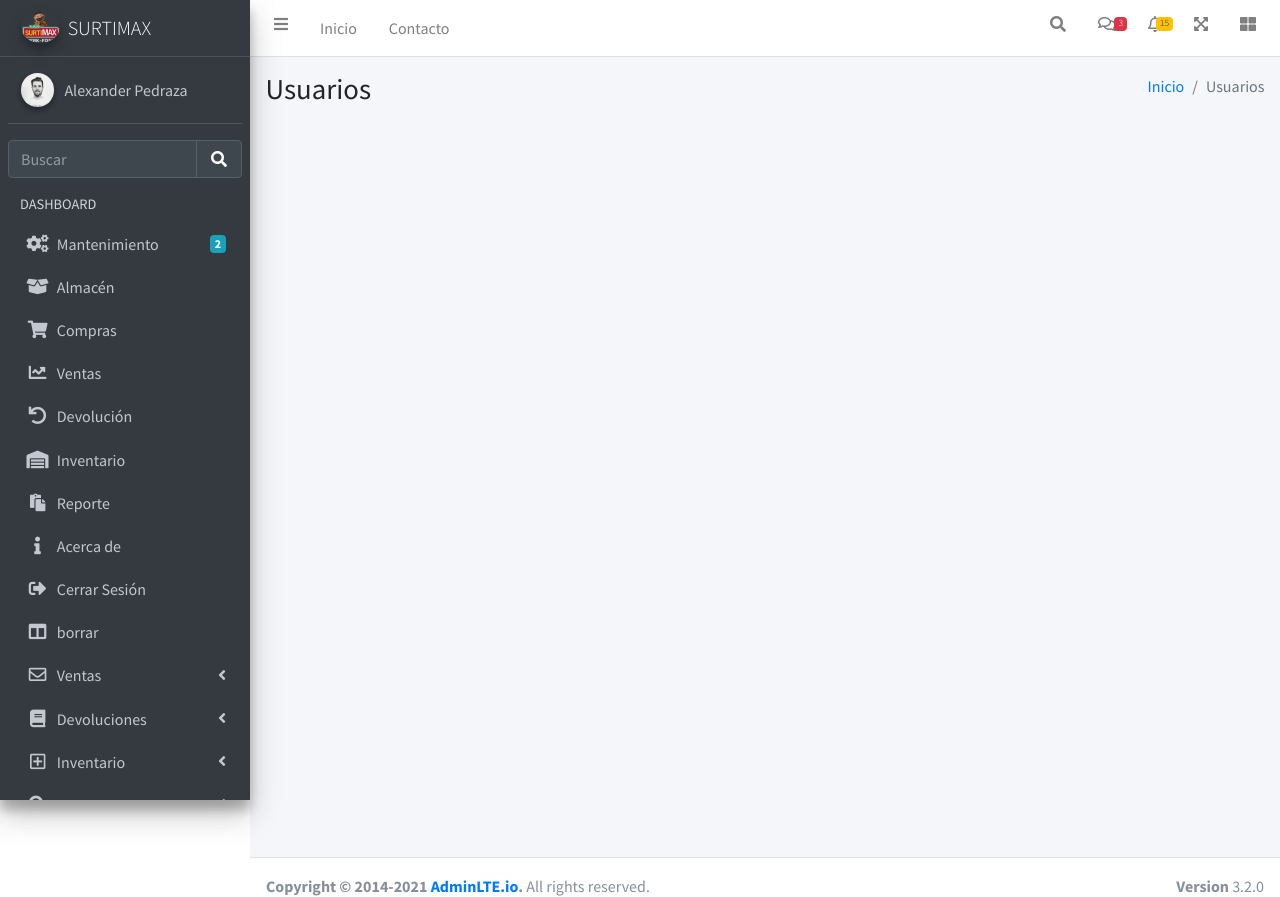
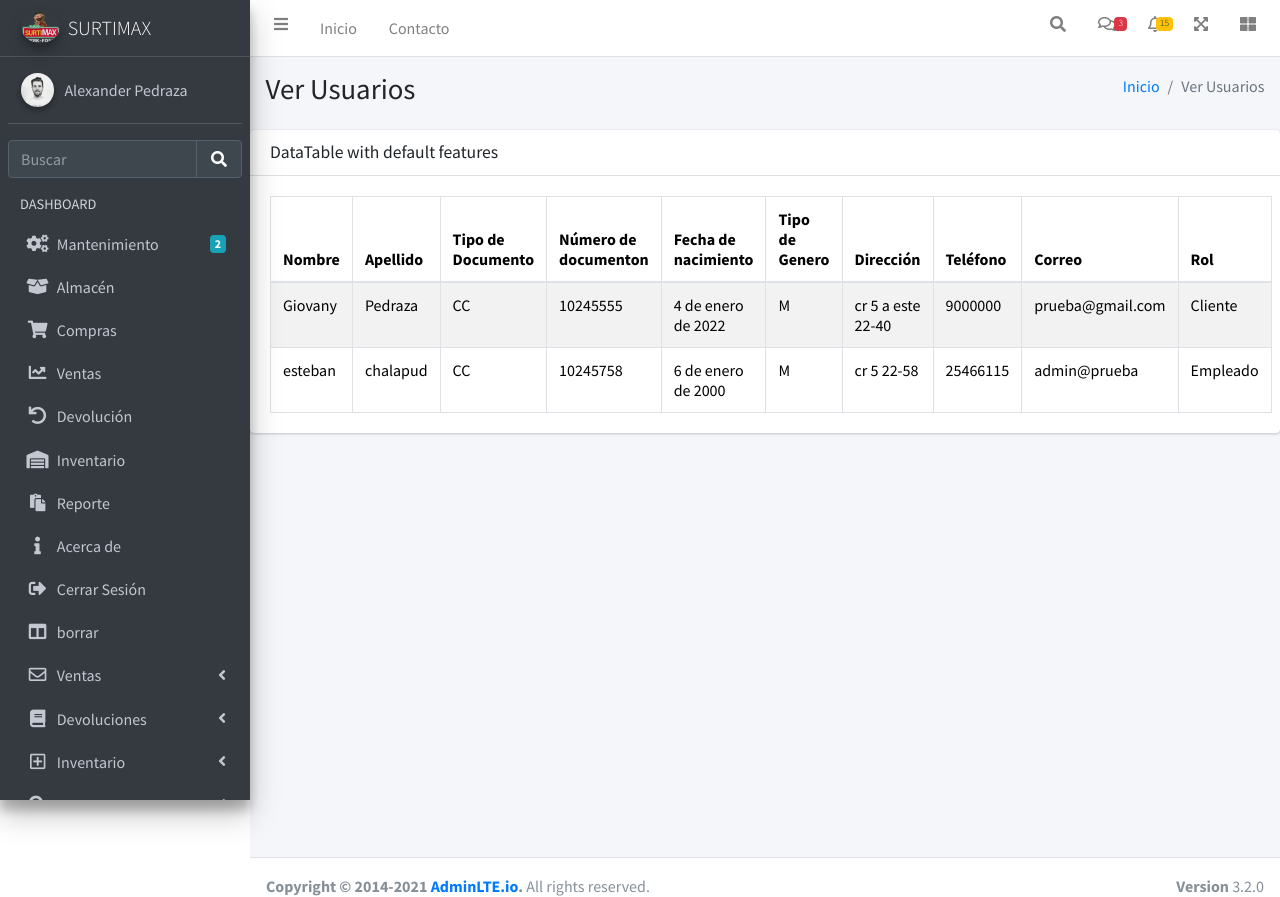
Before and after one commit to Alexanderz26/Surtimax, a Django app: page /usuarios/ in a window 1280 px wide. Shown: the top 897 px of the page. Run offline with Django 4.2, Linux system fonts and the light colour scheme; data comes from the database, SQL or seed files in the repository; both versions use the stored data as it was after the commit; some libraries are stand-ins or nearby versions.

Commit message:
de crear usuarios y base global de USUARIOS
se creo usuario base y Crear usuarios falta botones y enlazar estilos

```diff
--- a/main/settings.py
+++ b/main/settings.py
@@ -39,8 +39,13 @@ INSTALLED_APPS = [
     'django.contrib.messages',
     'django.contrib.staticfiles',
     'bootstrap5',
+    'crispy_forms', #pip install crispy-forms
+    'crispy_bootstrap5',#pip install crispy-bootstrap5
     'usuarios',
 ]
+
+CRISPY_ALLOWED_TEMPLATE_PACKS = "bootstrap5"
+CRISPY_TEMPLATE_PACK = "bootstrap5"
 
 MIDDLEWARE = [
     'django.middleware.security.SecurityMiddleware',
--- a/main/templates/index.html
+++ b/main/templates/index.html
@@ -19,7 +19,7 @@
                     <div class="icon">
                         <i class="ion ion-person"></i>
                     </div>
-                    <a href="{% url 'usuarios' %}" class="small-box-footer">Más info <i
+                    <a href="{% url 'usuarios-crear' %}" class="small-box-footer">Más info <i
                             class="fas fa-arrow-circle-right"></i></a>
                 </div>
             </div>
--- a/main/templates/usuarios/usuarios-crear.html
+++ b/main/templates/usuarios/usuarios-crear.html
@@ -1,8 +1,11 @@
 {% extends 'partials/body.html' %}
+{% load crispy_forms_tags %}
 {% block contenido %}
+<div class="container">
 <form action="" method="POST">
-    {{form}}
+    {{form|crispy}}
     {% csrf_token %}
     <input type="submit" value="Registrar">
 </form>
+</div>
 {% endblock contenido %}
--- a/main/templates/usuarios/usuarios.html
+++ b/main/templates/usuarios/usuarios.html
@@ -1,4 +1,52 @@
 {% extends 'partials/body.html' %}
+
 {% block contenido %}
+ <!-- /.card -->
+ <div class="card">
+    <div class="card-header">
+      <h3 class="card-title">DataTable with default features</h3>
+    </div>
+    <!-- /.card-header -->
+    <div class="card-body">
+      <table id="example1" class="table table-bordered table-striped">
+        <thead>
+        <tr>
+          <th>Nombre</th>
+          <th>Apellido</th>
+          <th>Tipo de Documento</th>
+          <th>Número de documenton</th>
+          <th>Fecha de nacimiento</th>
+          <th>Tipo de Genero</th>
+          <th>Dirección</th>
+          <th>Teléfono</th>
+          <th>Correo</th>
+          <th>Rol</th>
+        </tr>
+        </thead>
+        <tbody>
 
+
+            {% for usuario in usuarios  %}
+            <tr>
+                <td>{{usuario.nombre}}</td>
+                <td>{{usuario.apellidos}}</td>
+                <td>{{usuario.tipoDocumento}}</td>
+                <td>{{usuario.documento}}</td>
+                <td>{{usuario.fecha_nacimiento}}</td>
+                <td>{{usuario.genero}}</td>
+                <td>{{usuario.direccion}}</td>
+                <td>{{usuario.telefono}}</td>
+                <td>{{usuario.email}}</td>
+                <td>{{usuario.rol}}</td>
+            </tr>
+            {% endfor %}
+
+
+        </tbody>
+      </table>
+    </div>
+    <!-- /.card-body -->
+  </div>
+
+  <!-- /.card -->
 {% endblock contenido %}
--- a/usuarios/urls.py
+++ b/usuarios/urls.py
@@ -1,6 +1,7 @@
 from django.urls import path
-from usuarios.views import usuarios
+from usuarios.views import usuarios, usuarios_crear
 
 urlpatterns = [
     path('', usuarios,name="usuarios"),
+    path('crear/', usuarios_crear,name="usuarios-crear"),
 ]
--- a/usuarios/views.py
+++ b/usuarios/views.py
@@ -1,10 +1,33 @@
 from multiprocessing import context
-from django.shortcuts import render
+from django.shortcuts import redirect, render
+
+from usuarios.forms import UsuarioForm
+from usuarios.models import Usuario
 
 # Create your views here.
 def usuarios (request):
-    titulo="Usuarios"
+    titulo="Ver Usuarios"
+    usuarios= Usuario.objects.all()
     context={
-        'titulo': titulo
+        'titulo': titulo,
+        'usuarios': usuarios
     }
     return render(request, 'usuarios/usuarios.html', context)
+# Crear usuarios.
+def usuarios_crear(request):
+    titulo="Usuarios - Crear"
+    if request.method == "POST":
+        form= UsuarioForm(request.POST)
+        if form.is_valid():
+            form.save()
+            return redirect ('usuarios')
+        else:
+            print ("Error")
+    else:
+        form= UsuarioForm()
+
+    context={
+        'titulo': titulo,
+        'form': form
+    }
+    return render(request, 'usuarios/usuarios-crear.html', context)
```
Also changed, not shown: usuarios/forms.py (added, +7 -0 lines), db.sqlite3, main/urls.py (line endings or trailing spaces), usuarios/migrations/0001_initial.py (added).
